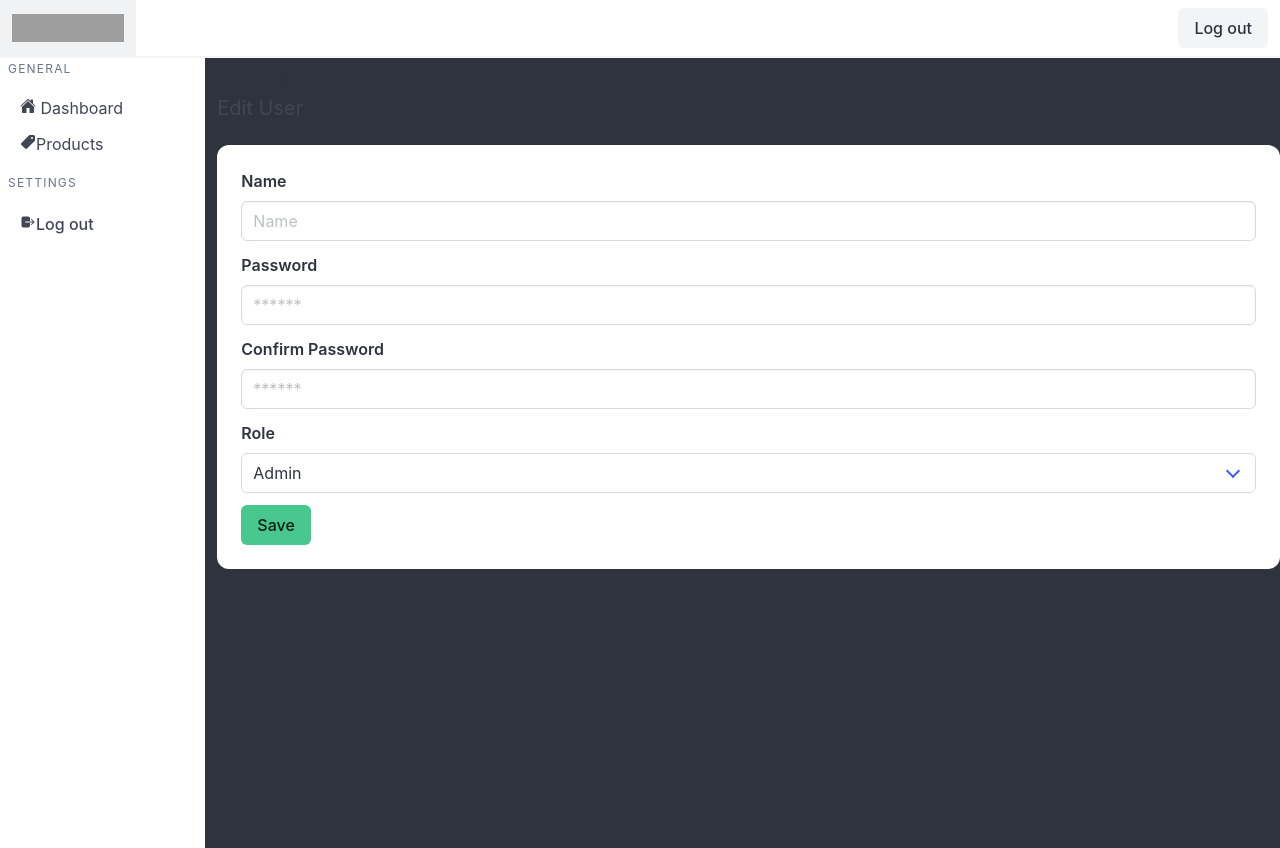
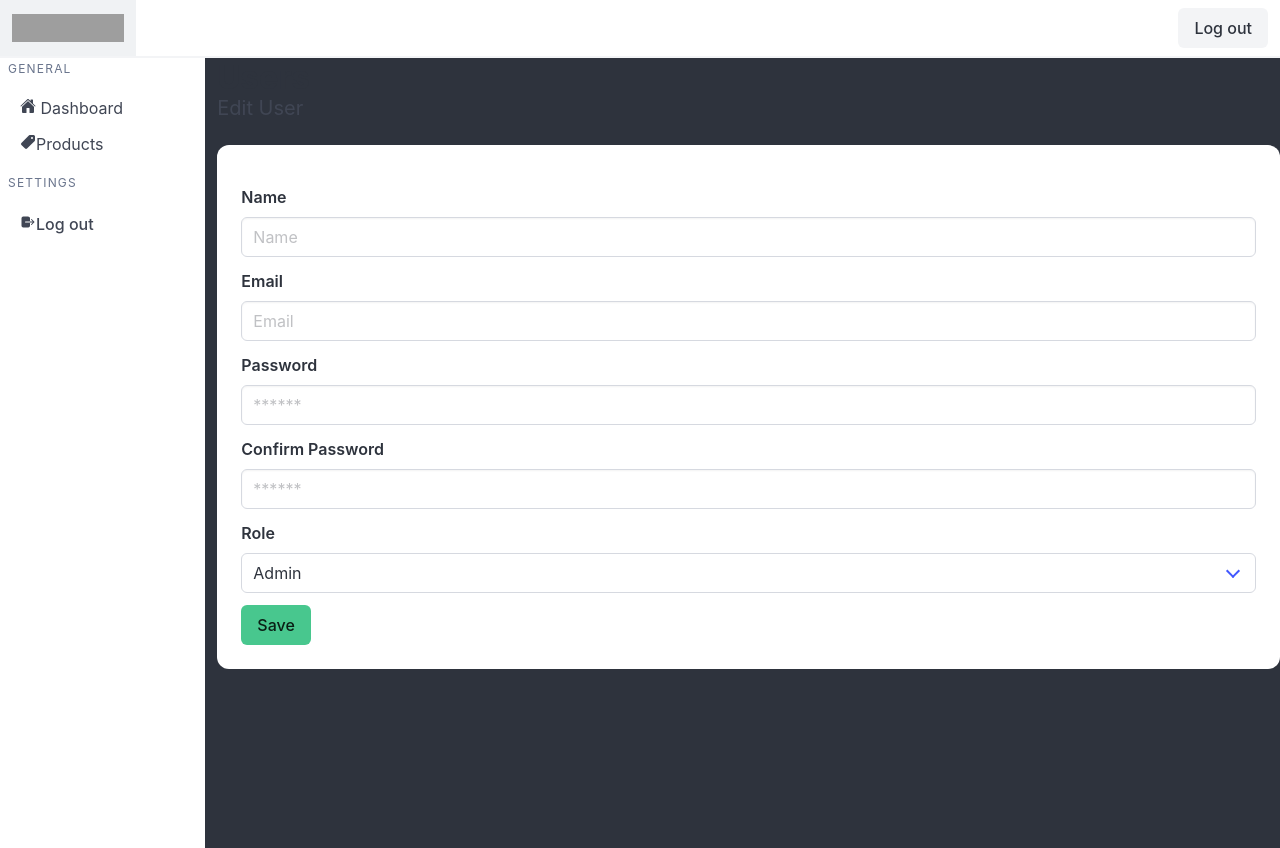
Before and after one commit to LuciferLovesMe/learn-auth-react, a React (Create React App) app: page /users/edit/1 in a window 1280 px wide. Built offline with nearby package versions, Linux system fonts and the light colour scheme; no server answers; grey boxes are pictures that could not be loaded.

Commit message:
main: add feature update users

```diff
--- a/src/components/FormAddProducts.jsx
+++ b/src/components/FormAddProducts.jsx
@@ -19,7 +19,7 @@ const FormAddProducts = () => {
       navigate("/products");
     } catch (error) {
       if (error.response) {
-        setMsg(error.response.msg);
+        setMsg(error.response.data.msg);
       }
     }
   };
--- a/src/components/FormAddUser.jsx
+++ b/src/components/FormAddUser.jsx
@@ -24,7 +24,7 @@ const FormAddUser = () => {
       navigate("/users");
     } catch (error) {
       if (error.response) {
-        setMsg(error.response.msg);
+        setMsg(error.response.data.msg);
       }
     }
   };
--- a/src/components/FormEditProducts.jsx
+++ b/src/components/FormEditProducts.jsx
@@ -36,7 +36,7 @@ const FormEditProducts = () => {
       navigate("/products");
     } catch (error) {
       if (error.response) {
-        setMsg(error.response.msg);
+        setMsg(error.response.data.msg);
       }
     }
   };
--- a/src/components/FormEditUser.jsx
+++ b/src/components/FormEditUser.jsx
@@ -1,6 +1,52 @@
-import React from "react";
+import React, { useEffect, useState } from "react";
+import axios from "axios";
+import { useNavigate, useParams } from "react-router-dom";
 
 const FormEditUser = () => {
+  const [name, setName] = useState("");
+  const [email, setEmail] = useState("");
+  const [password, setPassword] = useState("");
+  const [confPassword, setConfPassword] = useState("");
+  const [role, setRole] = useState("admin");
+  const [msg, setMsg] = useState("");
+  const navigate = useNavigate();
+  const { id } = useParams();
+
+  useEffect(() => {
+    const getUserbyId = async () => {
+      try {
+        const response = await axios.get(`http://localhost:5000/users/${id}`);
+
+        setName(response.data.name);
+        setEmail(response.data.email);
+        setRole(response.data.role);
+      } catch (error) {
+        if (error.response) {
+          setMsg(error.response.msg);
+        }
+      }
+    };
+    getUserbyId();
+  }, [id]);
+
+  const saveUser = async (e) => {
+    e.preventDefault();
+    try {
+      await axios.patch(`http://localhost:5000/users/${id}`, {
+        name: name,
+        email: email,
+        password: password,
+        confirmPassword: confPassword,
+        role: role,
+      });
+      navigate("/users");
+    } catch (error) {
+      if (error.response) {
+        setMsg(error.response.data.msg);
+      }
+    }
+  };
+
   return (
     <div>
       <h1 className="title">Users</h1>
@@ -9,11 +55,30 @@ const FormEditUser = () => {
       <div className="card is-shadowless">
         <div className="card-content">
           <div className="content">
-            <form>
+            <form onSubmit={saveUser}>
+              <p className="has-text-centered">{msg}</p>
               <div className="field">
                 <label className="label">Name</label>
                 <div className="control">
-                  <input type="text" placeholder="Name" className="input" />
+                  <input
+                    type="text"
+                    placeholder="Name"
+                    className="input"
+                    value={name}
+                    onChange={(e) => setName(e.target.value)}
+                  />
+                </div>
+              </div>
+              <div className="field">
+                <label className="label">Email</label>
+                <div className="control">
+                  <input
+                    type="text"
+                    placeholder="Email"
+                    className="input"
+                    value={email}
+                    onChange={(e) => setEmail(e.target.value)}
+                  />
                 </div>
               </div>
               <div className="field">
@@ -23,6 +88,8 @@ const FormEditUser = () => {
                     type="password"
                     placeholder="******"
                     className="input"
+                    value={password}
+                    onChange={(e) => setPassword(e.target.value)}
                   />
                 </div>
               </div>
@@ -33,6 +100,8 @@ const FormEditUser = () => {
                     type="password"
                     placeholder="******"
                     className="input"
+                    value={confPassword}
+                    onChange={(e) => setConfPassword(e.target.value)}
                   />
                 </div>
               </div>
@@ -40,7 +109,10 @@ const FormEditUser = () => {
                 <label className="label">Role</label>
                 <div className="control">
                   <div className="select is-fullwidth">
-                    <select>
+                    <select
+                      value={role}
+                      onChange={(e) => setRole(e.target.value)}
+                    >
                       <option value="admin">Admin</option>
                       <option value="user">User</option>
                     </select>
@@ -49,7 +121,9 @@ const FormEditUser = () => {
               </div>
               <div className="field">
                 <div className="control">
-                  <button className="button is-success">Save</button>
+                  <button type="submit" className="button is-success">
+                    Save
+                  </button>
                 </div>
               </div>
             </form>
```
